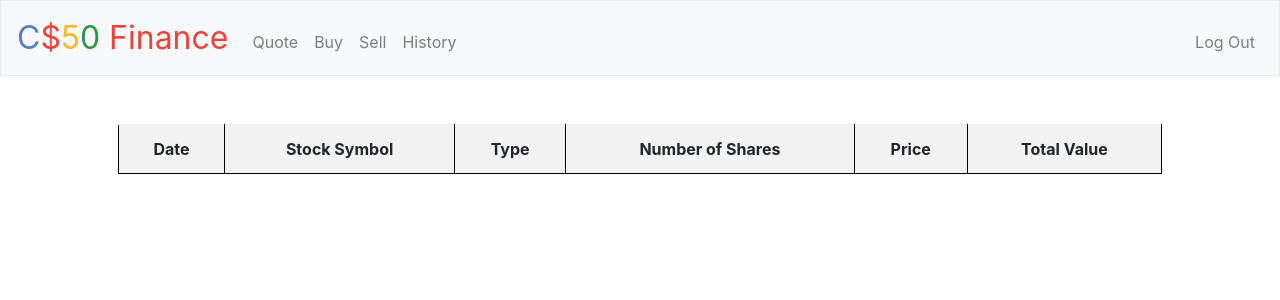
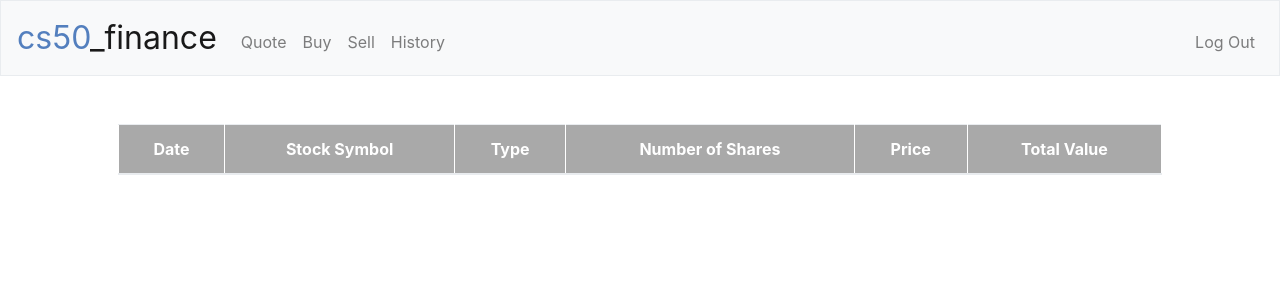
Before and after one commit to donleistman/cs50-finance, a Flask app: page /history in a window 1280 px wide. Shown: the top 300 px of the page. Run offline with Flask 2, Linux system fonts and the light colour scheme; a user stored in the database is signed in; data that the repository does not hold is empty; some libraries are stand-ins or nearby versions.

Commit message:
pushing to heroku

```diff
--- a/static/styles.css
+++ b/static/styles.css
@@ -48,5 +48,11 @@ main img
 
 th
 {
-    border: 1px solid black;
+    border: 1px solid white;
+    background-color: darkgray;
+    color: white;
 }
+
+thead {
+
+}
--- a/templates/history.html
+++ b/templates/history.html
@@ -7,6 +7,7 @@
 {% block main %}
 
 <table class="table table-striped">
+    <thead>
     <tr>
         <th>Date</th>
         <th>Stock Symbol</th>
@@ -15,6 +16,7 @@
         <th>Price</th>
         <th>Total Value</th>
     </tr>
+    </thead>
 
     {% for row in rows %}
         <tr>
--- a/templates/index.html
+++ b/templates/index.html
@@ -6,13 +6,15 @@
 
 {% block main %}
 
-<table>
+<table class="table table-striped">
+    <thead>
     <tr>
         <th>Stock Symbol</th>
         <th>Number of Shares</th>
         <th>Current Price</th>
         <th>Total Value</th>
     </tr>
+    </thead>
 
     {% for row in rows %}
         <tr>
--- a/templates/layout.html
+++ b/templates/layout.html
@@ -24,7 +24,7 @@
     <body>
 
         <nav class="navbar navbar-expand-md navbar-light bg-light border">
-            <a class="navbar-brand" href="/"><span class="blue">C</span><span class="red">$</span><span class="yellow">5</span><span class="green">0</span> <span class="red">Finance</span></a>
+            <a class="navbar-brand" href="/"><span class="blue">cs50</span><span class="gray">_finance</span></a>
             <button aria-controls="navbar" aria-expanded="false" aria-label="Toggle navigation" class="navbar-toggler" data-target="#navbar" data-toggle="collapse" type="button">
                 <span class="navbar-toggler-icon"></span>
             </button>
```
Also changed, not shown: README.txt (added).
